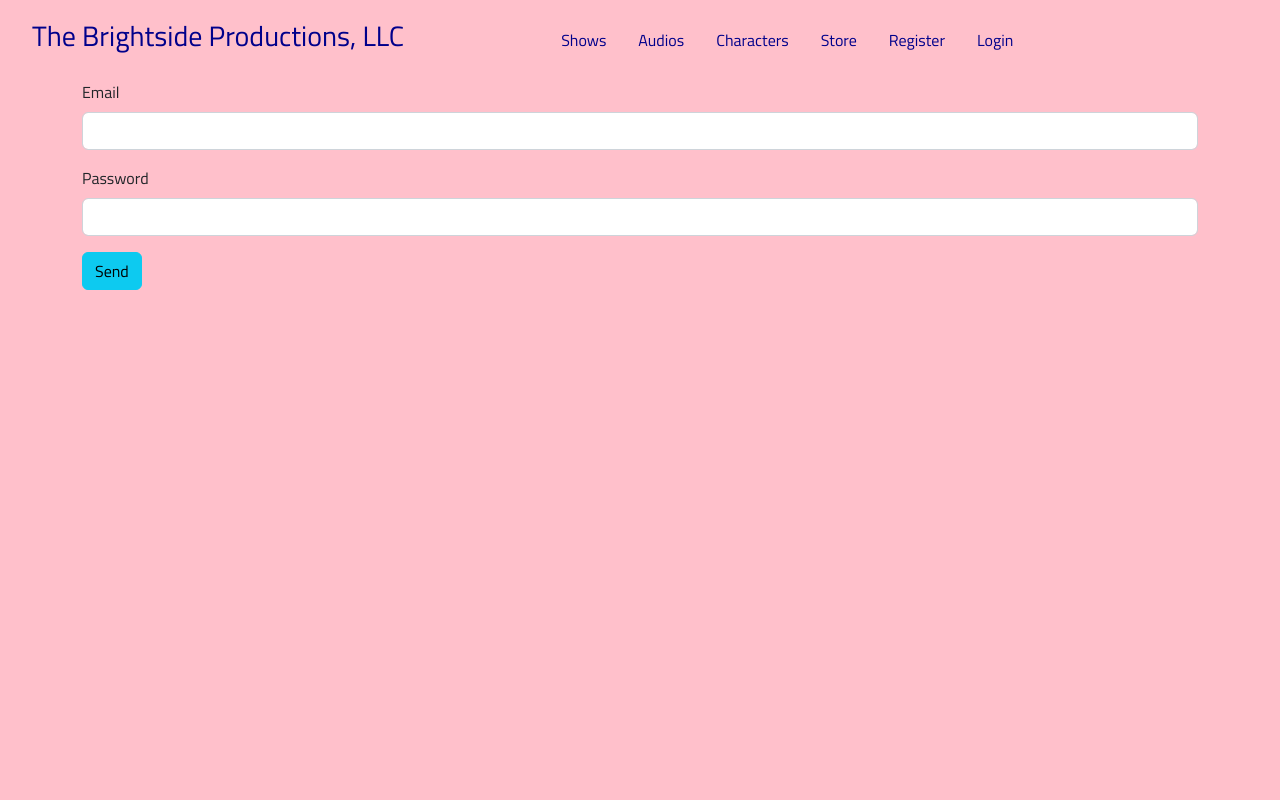
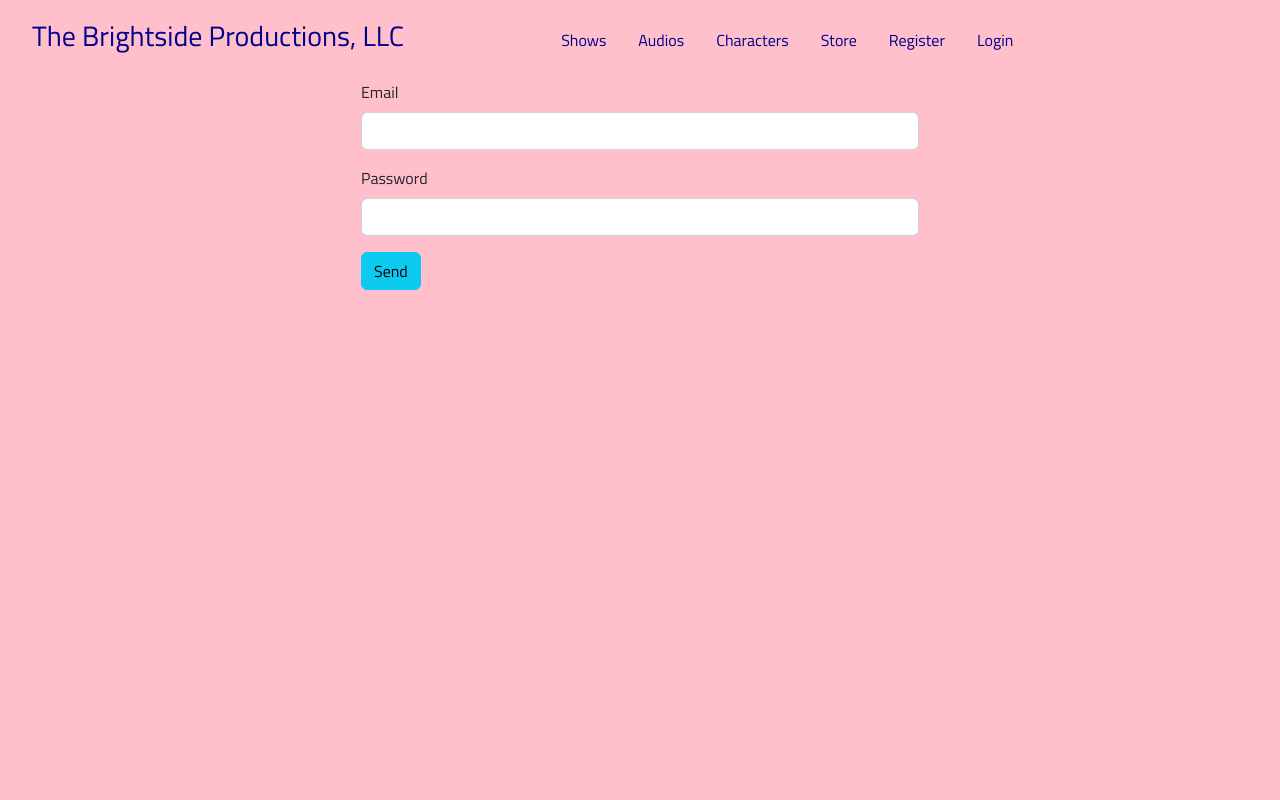
Before and after one commit to Smpz3/AudioVisualProduction_Frontend, a React (Create React App) app: page /pages/admin/register in a window 1280 px wide. Both pictures are taken after typing "Sample", "Sample", "5", "Sample", "name@example.com", "Sample" into the empty fields and a click on the input "Send". Shown: the top 800 px of the page. Built offline with nearby package versions, Linux system fonts and the light colour scheme; no server answers.

Commit message:
responsive forms

```diff
--- a/src/pages/admin/Login.jsx
+++ b/src/pages/admin/Login.jsx
@@ -22,7 +22,7 @@ const Login = () => {
     };
 
 
-    return <form onSubmit={handleSubmit(sendForm)} className="">
+    return <form onSubmit={handleSubmit(sendForm)} className="col-md-6 col-12 offset-md-3">
         <div className="mb-3">
             <label className="form-label">Email</label>
             <input
--- a/src/pages/admin/Register.jsx
+++ b/src/pages/admin/Register.jsx
@@ -20,7 +20,7 @@ const Register = () => {
         navigate('/pages/admin/login');
     };
 
-    return <form onSubmit={handleSubmit(sendForm)} className="">
+    return <form onSubmit={handleSubmit(sendForm)} className="col-md-6 col-12 offset-md-3">
         <div className="mb-3">
             <label className="form-label">Name</label>
             <input
```
